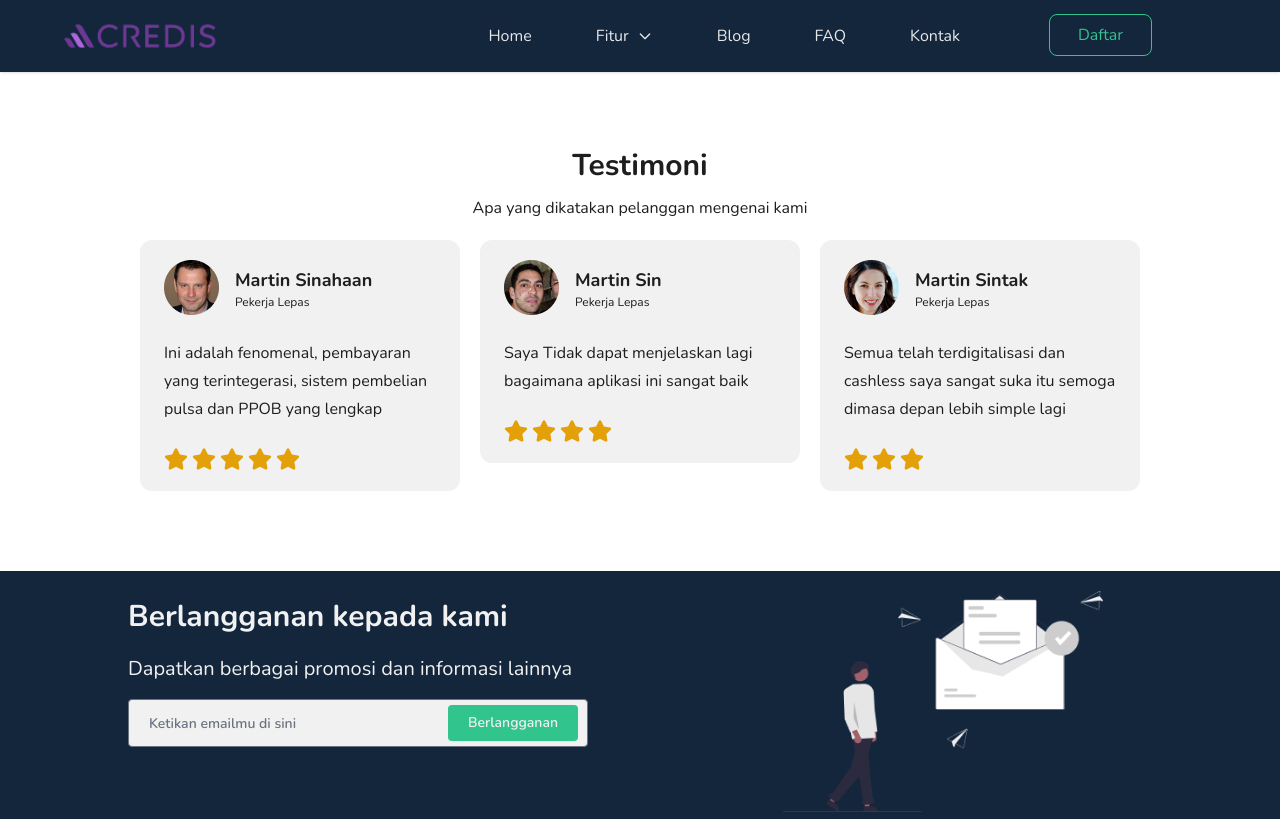
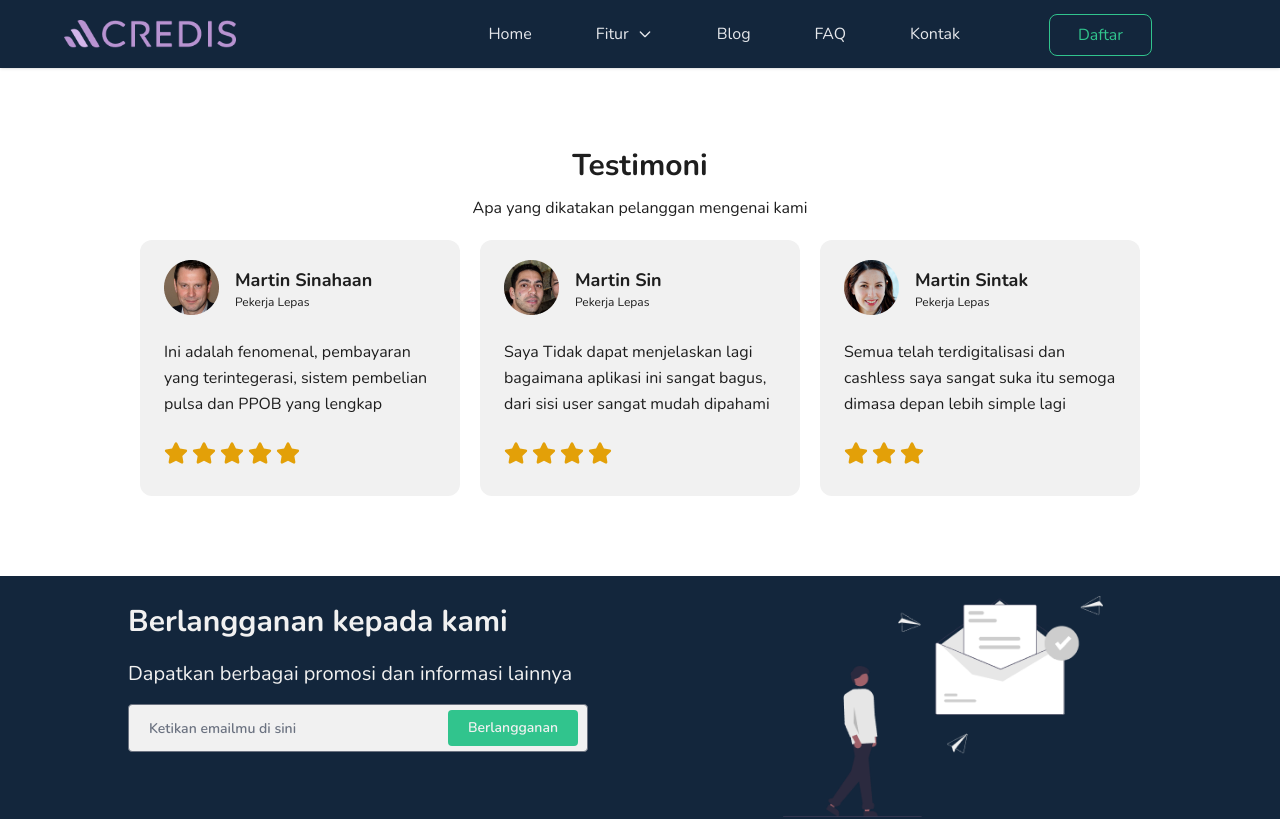
Before and after one commit to faizalajiw/Corebanking-NextJS, a Next.js app: page /testimoni/Testimoni in a window 1280 px wide. Shown: the top 819 px of the page. Built offline with nearby package versions, Linux system fonts and the light colour scheme.

Commit message:
fix testi card and logo

```diff
--- a/Data.js
+++ b/Data.js
@@ -14,7 +14,7 @@ export const testimoni = [
     name: "Martin Sin",
     job: "Pekerja Lepas",
     review:
-      "Saya Tidak dapat menjelaskan lagi bagaimana aplikasi ini sangat baik",
+      "Saya Tidak dapat menjelaskan lagi bagaimana aplikasi ini sangat bagus, dari sisi user sangat mudah dipahami",
     star: 4,
   },
   {
--- a/components/Header/index.jsx
+++ b/components/Header/index.jsx
@@ -13,23 +13,21 @@ export const Header = () => {
         <div>
           <div className="flex items-center justify-between py-3 md:py-5 md:block">
             <Link href="/">
-              <img
-                src="/img/Logo.png"
-                className="mr-3 h-7 md:h-8"
-                alt="Credis Logo"
-              />
+              <img src="/img/Logo.png" className="mr-3 h-7" alt="Credis Logo" />
             </Link>
 
             <div className="md:hidden">
               <button
                 className="p-2 text-gray-200 rounded-md outline-none focus:border-gray-400 focus:border"
-                onClick={() => setNavbar(!navbar)}>
+                onClick={() => setNavbar(!navbar)}
+              >
                 {navbar ? (
                   <svg
                     xmlns="http://www.w3.org/2000/svg"
                     className="w-6 h-6"
                     viewBox="0 0 20 20"
-                    fill="currentColor">
+                    fill="currentColor"
+                  >
                     <path
                       fillRule="evenodd"
                       d="M4.293 4.293a1 1 0 011.414 0L10 8.586l4.293-4.293a1 1 0 111.414 1.414L11.414 10l4.293 4.293a1 1 0 01-1.414 1.414L10 11.414l-4.293 4.293a1 1 0 01-1.414-1.414L8.586 10 4.293 5.707a1 1 0 010-1.414z"
@@ -43,7 +41,8 @@ export const Header = () => {
                     fill="none"
                     viewBox="0 0 24 24"
                     stroke="currentColor"
-                    strokeWidth={2}>
+                    strokeWidth={2}
+                  >
                     <path
                       strokeLinecap="round"
                       strokeLinejoin="round"
@@ -59,8 +58,10 @@ export const Header = () => {
         {/* Menu */}
         <div>
           <div
-            className={`flex-1 pb-3 mt-8 md:pr-64 md:block md:pb-0 md:mt-0 ${navbar ? "block" : "hidden"
-              }`}>
+            className={`flex-1 pb-3 mt-8 md:pr-64 md:block md:pb-0 md:mt-0 ${
+              navbar ? "block" : "hidden"
+            }`}
+          >
             <ul className="place-items-center justify-center space-y-8 md:flex md:space-x-16 md:space-y-0">
               <li className="text-gray-200 hover:text-green-400">
                 <Link href="/">Home</Link>
@@ -78,19 +79,18 @@ export const Header = () => {
                 <Link href="/kontak/Kontak">Kontak</Link>
               </li>
             </ul>
+            <div className="absolute bottom-3 items-center md:right-32 right-8 border border-green-400 text-green-400 py-2 px-7 rounded-lg hover:bg-green-400 hover:text-whitecredis inline-block">
+              <button>Daftar</button>
+            </div>
           </div>
-
-          <div className="absolute bottom-3 md:right-32 md:bottom-4 right-16 border border-green-400 text-green-400 py-2 px-7 rounded-lg hover:bg-green-400 hover:text-whitecredis inline-block">
-            <button>Daftar</button>
-          </div>
-
           {/* End Menu */}
         </div>
       </div>
-      <style jsx global>{`
-        .hmm:hover{
-          box-shadow: 0 0 4px green;
-        }
+      <style jsx global>
+        {`
+          .hmm:hover {
+            box-shadow: 0 0 4px green;
+          }
         `}
       </style>
     </nav>
--- a/components/TestimoniCard/index.jsx
+++ b/components/TestimoniCard/index.jsx
@@ -3,19 +3,18 @@ import { FaStar } from "react-icons/fa";
 
 export const TestimoniCard = ({ image, name, job, review, star }) => {
   return (
-    <div>
-      <div className="bg-whitecredis w-80 h-auto rounded-xl flex-row px-6 py-5">
-        <div className="container flex items-center mb-6">
+    <div className="bg-whitecredis w-80 h-64 rounded-xl flex-row px-6 py-5">
+      <div className="flex items-center">
         <img src={image} className=" pr-4" />
         <div className="container">
           <h4 className="text-blackcredis text-lg font-bold">{name}</h4>
           <p className="text-blackcredis text-xs">{job}</p>
         </div>
       </div>
-        <div className="container text-blackcredis text-base leading-7 mb-6">
+      <div className="text-blackcredis text-base leading-relaxed my-6">
         <p>{review}</p>
       </div>
-        <div className="container flex gap-1">
+      <div className="flex gap-x-1">
         {Array(star)
           .fill(0)
           .map((index) => (
@@ -25,6 +24,5 @@ export const TestimoniCard = ({ image, name, job, review, star }) => {
           ))}
       </div>
     </div>
-    </div>
   );
 };
```
Also changed, not shown: public/img/Logo.png. Lines whose indentation alone changed are shown as unchanged.
